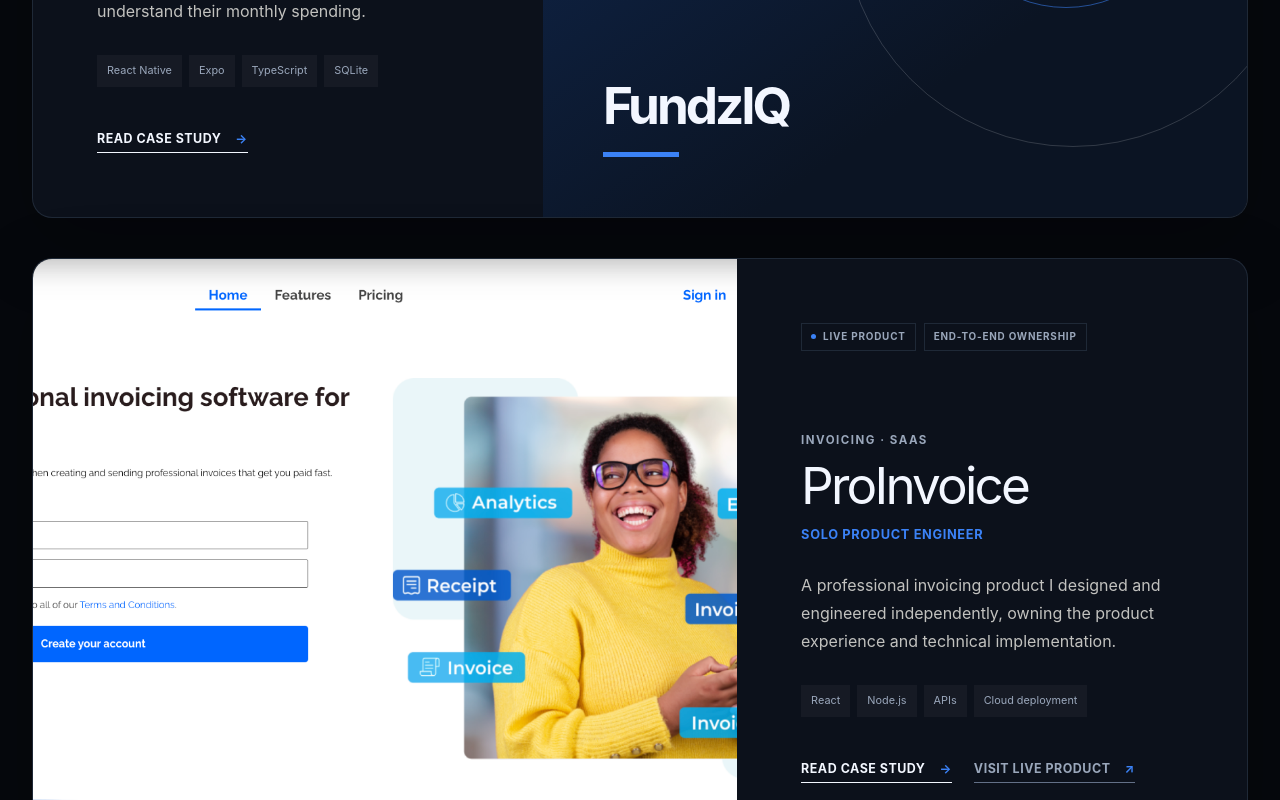
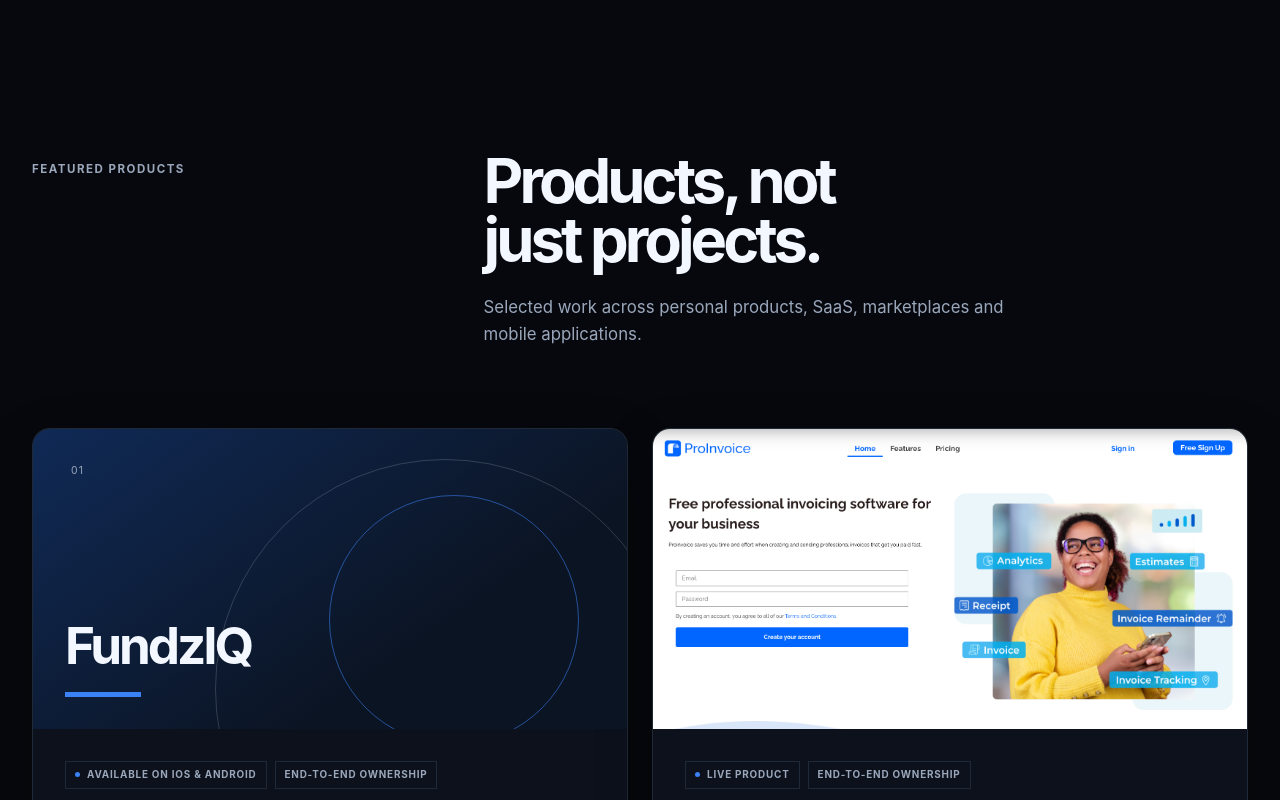
Before and after one commit to Cre8ive-collins/Cre8ive-collins.github.io, a Next.js app: page / in a window 1280 px wide. Shown: the part 1560-2360 px from the top of the page. Built offline with nearby package versions, Linux system fonts and the light colour scheme.

Commit message:
refactor: move about and compact project grid

```diff
--- a/app/globals.css
+++ b/app/globals.css
@@ -160,30 +160,29 @@
 .section-heading > div > p { max-width: 540px; margin: 0; color: var(--muted); font-size: 1.05rem; }
 .compact-heading { margin-bottom: 64px; }
 
-.project-list { display: grid; gap: 40px; }
-.project-card { display: grid; grid-template-columns: 0.84fr 1.16fr; min-height: 590px; border: 1px solid var(--border); border-radius: 20px; background: var(--surface); overflow: hidden; box-shadow: 0 26px 80px rgba(0,0,0,0.22); }
-.project-card:nth-child(even) { grid-template-columns: 1.16fr 0.84fr; }
-.project-card:nth-child(even) .project-content { order: 2; }
-.project-content { padding: clamp(32px, 5vw, 68px); display: flex; flex-direction: column; align-items: flex-start; }
-.project-meta { min-height: 28px; display: flex; flex-wrap: wrap; gap: 8px; margin-bottom: auto; }
+.project-list { display: grid; grid-template-columns: repeat(2, minmax(0, 1fr)); gap: 24px; align-items: stretch; }
+.project-card { display: grid; grid-template-columns: 1fr; grid-template-rows: 300px 1fr; min-width: 0; border: 1px solid var(--border); border-radius: 18px; background: var(--surface); overflow: hidden; box-shadow: 0 22px 60px rgba(0,0,0,0.2); }
+.project-card:nth-child(even) { grid-template-columns: 1fr; }
+.project-content, .project-card:nth-child(even) .project-content { order: 2; padding: 32px; display: flex; flex-direction: column; align-items: flex-start; }
+.project-meta { min-height: 28px; display: flex; flex-wrap: wrap; gap: 8px; margin-bottom: 0; }
 .status, .ownership { display: inline-flex; align-items: center; min-height: 25px; padding: 0 9px; border: 1px solid var(--border); color: var(--muted); font-size: 0.62rem; font-weight: 700; letter-spacing: 0.08em; text-transform: uppercase; }
 .status-live::before { content: ""; width: 5px; height: 5px; margin-right: 7px; border-radius: 50%; background: var(--accent); }
 .status-development { color: var(--accent-bright); border-color: rgba(96,165,250,0.35); }
-.project-content .eyebrow { margin-top: 52px; }
+.project-content .eyebrow { margin-top: 32px; }
 .project-content h3 { margin: 10px 0 0; font-size: clamp(2.35rem, 4vw, 4rem); line-height: 1; letter-spacing: -0.055em; }
 .project-role { margin: 14px 0 26px; color: var(--accent); font-size: 0.8rem; font-weight: 700; letter-spacing: 0.05em; text-transform: uppercase; }
 .project-description { margin: 0; color: #c2c2bf; font-size: 1rem; line-height: 1.75; }
 .tag-list { display: flex; flex-wrap: wrap; gap: 7px; margin: 30px 0 0; padding: 0; list-style: none; }
 .tag-list li { padding: 7px 10px; background: rgba(255,255,255,0.04); color: var(--muted); font-size: 0.68rem; }
-.project-actions { display: flex; flex-wrap: wrap; gap: 22px; margin-top: 42px; }
+.project-actions { display: flex; flex-wrap: wrap; gap: 22px; margin-top: auto; padding-top: 34px; }
 .text-link { display: inline-flex; gap: 14px; align-items: center; padding-bottom: 3px; border-bottom: 1px solid var(--text); font-size: 0.78rem; font-weight: 700; letter-spacing: 0.04em; text-transform: uppercase; }
 .text-link span { color: var(--accent); }
 .text-link:hover { color: var(--accent); border-color: var(--accent); }
 .muted-link { color: var(--muted); border-color: var(--dim); }
-.project-visual { position: relative; min-height: 100%; background: #1b1b1b; overflow: hidden; }
+.project-visual { position: relative; order: 1; min-height: 300px; background: #1b1b1b; overflow: hidden; }
 .project-visual img, .case-visual img { width: 100%; height: 100%; object-fit: cover; object-position: top center; transition: transform 500ms cubic-bezier(.2,.7,.2,1); }
 .project-card:hover .project-visual img { transform: scale(1.025); }
-.product-placeholder { position: relative; width: 100%; height: 100%; min-height: 420px; display: flex; flex-direction: column; justify-content: flex-end; padding: clamp(28px, 5vw, 60px); overflow: hidden; background: #101a29; }
+.product-placeholder { position: relative; width: 100%; height: 100%; min-height: 300px; display: flex; flex-direction: column; justify-content: flex-end; padding: 32px; overflow: hidden; background: #101a29; }
 .product-placeholder::before { content: ""; position: absolute; width: 460px; height: 460px; border: 1px solid rgba(255,255,255,0.16); border-radius: 50%; top: 10%; right: -8%; }
 .product-placeholder::after { content: ""; position: absolute; width: 250px; height: 250px; border: 1px solid var(--accent); border-radius: 50%; top: 22%; right: 8%; opacity: 0.55; }
 .product-placeholder-fundziq { background: linear-gradient(145deg, #102a56, #0b1423 68%); }
@@ -289,8 +288,7 @@
   :root { --shell: min(100% - 40px, 900px); }
   .section { padding-block: 110px; }
   .project-card, .project-card:nth-child(even) { grid-template-columns: 1fr; }
-  .project-card:nth-child(even) .project-content { order: 0; }
-  .project-visual { min-height: 520px; }
+  .project-visual { min-height: 280px; }
   .process-grid { grid-template-columns: 1fr 1fr; }
   .process-grid li:nth-child(2) { border-right: 0; }
   .process-grid li:nth-child(-n+2) { border-bottom: 1px solid var(--border); }
@@ -321,6 +319,7 @@
   .section-heading { grid-template-columns: 1fr; gap: 46px; margin-bottom: 54px; }
   .section-heading h2, .about-copy h2 { font-size: clamp(2.5rem, 12vw, 4rem); }
   .project-card { min-height: 0; }
+  .project-list { grid-template-columns: 1fr; }
   .project-content { padding: 28px 24px 36px; }
   .project-content .eyebrow { margin-top: 48px; }
   .project-content h3 { font-size: 2.5rem; }
--- a/app/page.tsx
+++ b/app/page.tsx
@@ -29,6 +29,20 @@
           </div>
         </div>
         <p className="scroll-note" aria-hidden="true">Scroll to explore <span>↓</span></p>
+      </section>
+
+      <section className="section shell about-section" id="about">
+        <div className="about-image-wrap">
+          <img src="/images/profile/collins-wilson.jpg" alt="Collins Wilson" loading="lazy" />
+        </div>
+        <div className="about-copy">
+          <p className="section-label">About me</p>
+          <h2>Building beyond<br />the interface.</h2>
+          <p>I’m a Product Engineer with more than six years of experience turning product and business requirements into software people can actually use.</p>
+          <p>My foundation is deeply rooted in frontend development, but my work increasingly extends across the entire product lifecycle — from shaping requirements and designing application architecture to building interfaces, APIs, integrations and production systems.</p>
+          <p>I think beyond the ticket: why we’re building something, how it fits into the wider product, which trade-offs we’re making and how it evolves after release.</p>
+          <a className="text-link" href={profile.cvUrl} target="_blank" rel="noreferrer">Download my CV <span aria-hidden="true">↗</span></a>
+        </div>
       </section>
 
       <section className="section shell" id="work">
@@ -105,20 +119,6 @@
         </div>
       </section>
 
-      <section className="section shell about-section" id="about">
-        <div className="about-image-wrap">
-          <img src="/images/profile/collins-wilson.jpg" alt="Collins Wilson" loading="lazy" />
-        </div>
-        <div className="about-copy">
-          <p className="section-label">About me</p>
-          <h2>Building beyond<br />the interface.</h2>
-          <p>I’m a Product Engineer with more than six years of experience turning product and business requirements into software people can actually use.</p>
-          <p>My foundation is deeply rooted in frontend development, but my work increasingly extends across the entire product lifecycle — from shaping requirements and designing application architecture to building interfaces, APIs, integrations and production systems.</p>
-          <p>I think beyond the ticket: why we’re building something, how it fits into the wider product, which trade-offs we’re making and how it evolves after release.</p>
-          <a className="text-link" href={profile.cvUrl} target="_blank" rel="noreferrer">Download my CV <span aria-hidden="true">↗</span></a>
-        </div>
-      </section>
-
       <section className="contact-section" id="contact">
         <div className="shell contact-layout">
           <div className="contact-intro">
```
